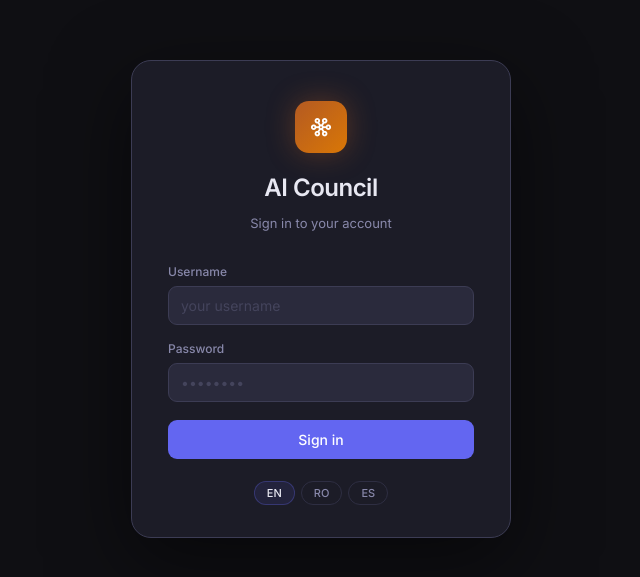
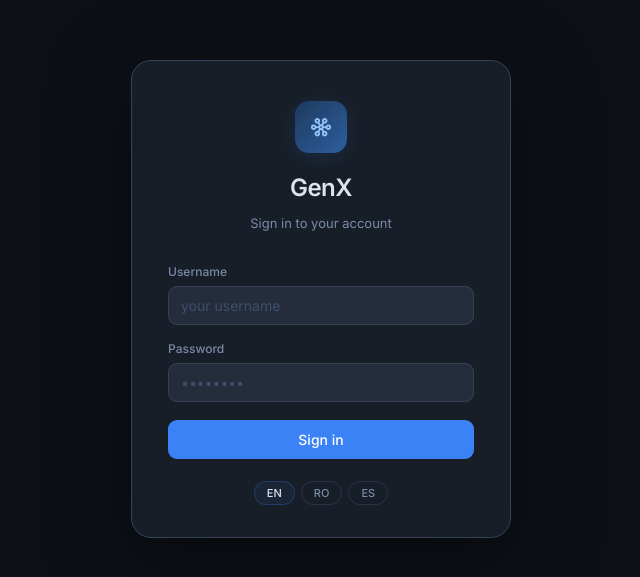
Before and after one commit to Prajituric/AI_Council, a website: page index.html in a window 1280 px wide. Shown: the part 101-678 px from the top of the page, without its empty margins (319-959 px from the left). Drawn offline with nearby package versions, Linux system fonts and the light colour scheme.

Commit message:
rebrand: AI Council → GenX, new steel-blue palette

````diff
--- a/app.js
+++ b/app.js
@@ -1,5 +1,5 @@
 /* ================================================================
-   AI Council v6 — app.js
+   GenX v6 — app.js
    Multi-tenancy · Background file jobs · i18n (EN/RO/ES)
    ================================================================ */
 'use strict';
@@ -21,13 +21,13 @@ const TRANSLATIONS = {
     logout: 'Logout', no_chats: 'No conversations yet.\nSend your first message.',
     today: 'Today', yesterday: 'Yesterday', this_week: 'This week', older: 'Older',
     // Welcome
-    welcome_title: 'AI Council', welcome_sub: 'Simultaneous perspectives from multiple AI models,\nsynthesized by Claude Sonnet 4.',
+    welcome_title: 'GenX', welcome_sub: 'Simultaneous perspectives from multiple AI models,\nsynthesized by Claude Sonnet 4.',
     s0: 'SaaS PRD with AI integration',
     s1: 'Sales chart + Excel table',
     s2: '8-slide investor pitch deck',
     s3: 'Microservices architecture diagram',
     // Input
-    input_placeholder: 'Message AI Council... (attach multiple files)',
+    input_placeholder: 'Message GenX... (attach multiple files)',
     input_note_suffix: ' · diagrams · charts · PPTX · DOCX · XLSX · PDF',
     no_models: 'No models active',
     // File chips
@@ -74,12 +74,12 @@ const TRANSLATIONS = {
     new_chat: 'Chat nou', search_placeholder: 'Caută...', logout: 'Deconectare',
     no_chats: 'Nicio conversație.\nTrimite primul mesaj.',
     today: 'Azi', yesterday: 'Ieri', this_week: 'Această săptămână', older: 'Mai vechi',
-    welcome_title: 'AI Council', welcome_sub: 'Perspective simultane de la mai multe modele AI,\nsintetizate de Claude Sonnet 4.',
+    welcome_title: 'GenX', welcome_sub: 'Perspective simultane de la mai multe modele AI,\nsintetizate de Claude Sonnet 4.',
     s0: 'PRD complet pentru o aplicație SaaS cu AI',
     s1: 'Grafic vânzări + tabel Excel',
     s2: 'Pitch deck investitori — 8 slide-uri PPTX',
     s3: 'Diagramă arhitectură microservicii (Mermaid)',
-    input_placeholder: 'Mesaj pentru AI Council... (atașează mai multe fișiere)',
+    input_placeholder: 'Mesaj pentru GenX... (atașează mai multe fișiere)',
     input_note_suffix: ' · diagrame · grafice · PPTX · DOCX · XLSX · PDF',
     no_models: 'Niciun model activ',
     uploading: 'Se uploadează...', extracting: 'Se extrage textul...', ready: 'Gata', error: 'Eroare',
@@ -117,12 +117,12 @@ const TRANSLATIONS = {
     new_chat: 'Nuevo chat', search_placeholder: 'Buscar...', logout: 'Cerrar sesión',
     no_chats: 'Sin conversaciones.\nEnvía tu primer mensaje.',
     today: 'Hoy', yesterday: 'Ayer', this_week: 'Esta semana', older: 'Más antiguo',
-    welcome_title: 'AI Council', welcome_sub: 'Perspectivas simultáneas de múltiples modelos de IA,\nsintetizadas por Claude Sonnet 4.',
+    welcome_title: 'GenX', welcome_sub: 'Perspectivas simultáneas de múltiples modelos de IA,\nsintetizadas por Claude Sonnet 4.',
     s0: 'PRD completo para app SaaS con IA',
     s1: 'Gráfico de ventas + tabla Excel',
     s2: 'Pitch deck de 8 diapositivas para inversores',
     s3: 'Diagrama de arquitectura de microservicios',
-    input_placeholder: 'Mensaje para AI Council... (adjunta varios archivos)',
+    input_placeholder: 'Mensaje para GenX... (adjunta varios archivos)',
     input_note_suffix: ' · diagramas · gráficos · PPTX · DOCX · XLSX · PDF',
     no_models: 'Sin modelos activos',
     uploading: 'Subiendo...', extracting: 'Extrayendo...', ready: 'Listo', error: 'Error',
@@ -571,7 +571,7 @@ async function deleteActiveChat(){if(S.activeChatId)await deleteChat(S.activeCha
 function exportChat(){
   if(!S.messages.length)return;
   const chat=S.chats.find(c=>c.id===S.activeChatId);
-  let md=`# ${chat?.title||'Chat'}\n_AI Council — ${new Date().toLocaleString()}_\n\n---\n\n`;
+  let md=`# ${chat?.title||'Chat'}\n_GenX — ${new Date().toLocaleString()}_\n\n---\n\n`;
   S.messages.forEach(msg=>{
     const v=msg.variants[msg.activeVariant];
     (v.attachments||[]).forEach(a=>{md+=`**[File: ${a.name}]**\n\n`;});
--- a/index.html
+++ b/index.html
@@ -7,9 +7,9 @@
   <meta name="mobile-web-app-capable" content="yes">
   <meta name="apple-mobile-web-app-capable" content="yes">
   <meta name="apple-mobile-web-app-status-bar-style" content="black-translucent">
-  <meta name="apple-mobile-web-app-title" content="AI Council">
+  <meta name="apple-mobile-web-app-title" content="GenX">
   <link rel="manifest" href="/manifest.json">
-  <title>AI Council</title>
+  <title>GenX</title>
   <link rel="preconnect" href="https://fonts.googleapis.com">
   <link href="https://fonts.googleapis.com/css2?family=Inter:wght@300;400;500;600&display=swap" rel="stylesheet">
   <link rel="stylesheet" href="https://cdn.jsdelivr.net/npm/@tabler/icons-webfont@3.14.0/dist/tabler-icons.min.css">
@@ -31,7 +31,7 @@
     <div class="login-logo">
       <div class="logo-icon"><i class="ti ti-topology-star-3"></i></div>
     </div>
-    <h1 class="login-title">AI Council</h1>
+    <h1 class="login-title">GenX</h1>
     <p class="login-sub" id="login-sub">Sign in to your account</p>
 
     <div class="login-form">
@@ -63,8 +63,12 @@
   <aside class="sidebar" id="sidebar">
     <div class="sidebar-top">
       <div class="logo">
-        <div class="logo-icon"><i class="ti ti-topology-star-3"></i></div>
-        <span class="logo-text">AI Council</span>
+        <div class="logo-icon">
+          <svg width="16" height="14" viewBox="0 0 16 14" fill="none" xmlns="http://www.w3.org/2000/svg">
+            <path d="M8 1L14.5 12.5H1.5L8 1Z" stroke="#93c5fd" stroke-width="1.5" stroke-linejoin="round" fill="rgba(59,130,246,.15)"/>
+          </svg>
+        </div>
+        <span class="logo-text">GenX</span>
       </div>
       <button class="btn-icon" onclick="App.newChat()" title="New chat"><i class="ti ti-edit"></i></button>
     </div>
@@ -129,8 +133,13 @@
 
     <main class="messages" id="messages">
       <div class="welcome" id="welcome">
-        <div class="welcome-logo"><i class="ti ti-topology-star-3"></i></div>
-        <h1 data-i18n="welcome_title">AI Council</h1>
+        <div class="welcome-logo">
+          <svg width="32" height="28" viewBox="0 0 32 28" fill="none" xmlns="http://www.w3.org/2000/svg">
+            <path d="M16 2L30 26H2L16 2Z" stroke="#5b9bd5" stroke-width="1.8" stroke-linejoin="round" fill="rgba(59,130,246,.12)"/>
+            <path d="M16 8L25 24H7L16 8Z" stroke="#3b82f6" stroke-width="1.2" stroke-linejoin="round" fill="rgba(59,130,246,.08)"/>
+          </svg>
+        </div>
+        <h1 data-i18n="welcome_title">GenX</h1>
         <p data-i18n="welcome_sub">Simultaneous perspectives from multiple AI models,<br>synthesized by Claude Sonnet 4.</p>
         <div class="suggestions">
           <button class="suggestion" onclick="App.suggest(0)"><i class="ti ti-file-description"></i><span data-i18n="s0">SaaS PRD with AI integration</span></button>
--- a/style.css
+++ b/style.css
@@ -1,23 +1,23 @@
 /* ================================================================
-   AI Council v5 — style.css
+   GenX — style.css
    ================================================================ */
 :root {
-  --bg:     #0f0f13;
-  --bg2:    #161620;
-  --bg3:    #1c1c27;
-  --bg4:    #22222f;
-  --bg5:    #2a2a3c;
-  --bd:     #2e2e42;
-  --bd2:    #3c3c54;
-  --tx:     #e8e8f2;
-  --tx2:    #8888aa;
-  --tx3:    #44445c;
-  --ac:     #6366f1;
-  --ac-bg:  rgba(99,102,241,.1);
-  --ac-bd:  rgba(99,102,241,.3);
-  --sy:     #8b5cf6;
-  --sy-bg:  rgba(139,92,246,.08);
-  --sy-bd:  rgba(139,92,246,.22);
+  --bg:     #0d1117;
+  --bg2:    #13181f;
+  --bg3:    #181e27;
+  --bg4:    #1e2533;
+  --bg5:    #252d3d;
+  --bd:     #2a3347;
+  --bd2:    #374259;
+  --tx:     #dde3ed;
+  --tx2:    #7a8aa8;
+  --tx3:    #3d4f6a;
+  --ac:     #3b82f6;
+  --ac-bg:  rgba(59,130,246,.08);
+  --ac-bd:  rgba(59,130,246,.25);
+  --sy:     #5b9bd5;
+  --sy-bg:  rgba(91,155,213,.07);
+  --sy-bd:  rgba(91,155,213,.2);
   --green:  #10b981;
   --red:    #ef4444;
   --yellow: #f59e0b;
@@ -41,7 +41,7 @@ a { color: var(--ac); }
 .sidebar { width: var(--sw); background: var(--bg2); border-right: 1px solid var(--bd); display: flex; flex-direction: column; flex-shrink: 0; transition: transform .25s cubic-bezier(.4,0,.2,1); z-index: 10; }
 .sidebar-top { display: flex; align-items: center; justify-content: space-between; padding: 14px 12px 10px; border-bottom: 1px solid var(--bd); flex-shrink: 0; }
 .logo { display: flex; align-items: center; gap: 9px; }
-.logo-icon { width: 30px; height: 30px; background: linear-gradient(135deg,#b45a22,#d97706); border-radius: 8px; display: flex; align-items: center; justify-content: center; color: white; font-size: 15px; box-shadow: 0 0 14px rgba(180,90,34,.3); }
+.logo-icon { width: 30px; height: 30px; background: linear-gradient(135deg,#1e3a5f,#2d5f9e); border-radius: 8px; display: flex; align-items: center; justify-content: center; color: #93c5fd; font-size: 15px; }
 .logo-text { font-size: 15px; font-weight: 600; letter-spacing: -.3px; }
 .sidebar-search { display: flex; align-items: center; gap: 7px; margin: 8px 10px 4px; padding: 6px 10px; background: var(--bg3); border: 1px solid var(--bd); border-radius: var(--r); }
 .sidebar-search i { color: var(--tx3); font-size: 13px; }
@@ -80,7 +80,7 @@ a { color: var(--ac); }
 .mpill { display: flex; align-items: center; gap: 5px; padding: 3px 10px; border-radius: 20px; font-size: 11px; font-weight: 500; white-space: nowrap; border: 1px solid var(--bd); flex-shrink: 0; transition: all .15s; }
 .mpill.active { background: var(--bg5); border-color: var(--bd2); color: var(--tx); }
 .mpill.inactive { color: var(--tx3); opacity: .5; }
-.mpill.synth { background: var(--sy-bg); border-color: var(--sy-bd); color: #c4b5fd; }
+.mpill.synth { background: var(--sy-bg); border-color: var(--sy-bd); color: #93c5fd; }
 .mpill-dot { width: 6px; height: 6px; border-radius: 50%; flex-shrink: 0; }
 
 /* ── MESSAGES ── */
@@ -92,7 +92,7 @@ a { color: var(--ac); }
 
 /* Welcome */
 .welcome { display: flex; flex-direction: column; align-items: center; justify-content: center; flex: 1; text-align: center; padding: 60px 20px 40px; max-width: 640px; margin: 0 auto; width: 100%; }
-.welcome-logo { width: 58px; height: 58px; background: linear-gradient(135deg,var(--ac-bg),var(--sy-bg)); border: 1px solid var(--ac-bd); border-radius: 16px; margin-bottom: 18px; display: flex; align-items: center; justify-content: center; font-size: 24px; color: var(--ac); box-shadow: 0 0 40px rgba(99,102,241,.1); }
+.welcome-logo { width: 58px; height: 58px; background: linear-gradient(135deg,#1a2e4a,#1e3f6e); border: 1px solid rgba(59,130,246,.2); border-radius: 16px; margin-bottom: 18px; display: flex; align-items: center; justify-content: center; }
 .welcome h1 { font-size: 28px; font-weight: 600; letter-spacing: -.7px; background: linear-gradient(135deg,var(--tx) 50%,var(--tx2)); -webkit-background-clip: text; -webkit-text-fill-color: transparent; margin-bottom: 10px; }
 .welcome p { color: var(--tx2); font-size: 15px; line-height: 1.7; margin-bottom: 28px; }
 .suggestions { display: grid; grid-template-columns: 1fr 1fr; gap: 8px; width: 100%; }
@@ -154,7 +154,7 @@ a { color: var(--ac); }
 @keyframes think { 0%,100%{opacity:.2;transform:scale(.7)} 50%{opacity:1;transform:scale(1)} }
 
 /* Synthesis */
-.synth { background: linear-gradient(135deg,var(--sy-bg),rgba(99,102,241,.02)); border: 1px solid var(--sy-bd); border-left: 3px solid var(--sy); border-radius: var(--rlg); padding: 14px 16px; }
+.synth { background: linear-gradient(135deg,var(--sy-bg),rgba(59,130,246,.02)); border: 1px solid var(--sy-bd); border-left: 3px solid var(--sy); border-radius: var(--rlg); padding: 14px 16px; }
 .synth-head { display: flex; align-items: center; gap: 10px; margin-bottom: 12px; padding-bottom: 10px; border-bottom: 1px solid var(--sy-bd); }
 .synth-icon { color: var(--sy); font-size: 16px; }
 .synth-title { font-size: 13px; font-weight: 600; }
@@ -330,7 +330,7 @@ a { color: var(--ac); }
 .login-logo .logo-icon {
   width: 52px; height: 52px; font-size: 22px;
   border-radius: 14px;
-  box-shadow: 0 0 28px rgba(180,90,34,.4);
+  box-shadow: 0 4px 20px rgba(30,58,95,.5);
 }
 .login-title {
   font-size: 24px; font-weight: 600; letter-spacing: -.5px;
@@ -424,7 +424,7 @@ a { color: var(--ac); }
   background: var(--ac-bg); border: 1px solid var(--ac-bd);
   margin-bottom: 4px;
 }
-.skills-link:hover { background: rgba(99,102,241,.18); }
+.skills-link:hover { background: rgba(59,130,246,.12); }
 .skills-link i { font-size: 15px; flex-shrink: 0; }
 .skill-active-dot {
   width: 7px; height: 7px; border-radius: 50%;
--- a/sw.js
+++ b/sw.js
@@ -1,5 +1,5 @@
 /* ================================================================
-   sw.js — AI Council Service Worker (PWA)
+   sw.js — GenX Service Worker (PWA)
 
    Strategy:
    - App shell (HTML, CSS, JS, fonts): cache-first, update in background.
@@ -75,11 +75,11 @@ self.addEventListener('fetch', event => {
 
       // Return cached immediately, update in background; or wait for network
       return cached || networkFetch || new Response(
-        '<!DOCTYPE html><html><head><meta charset="UTF-8"><title>AI Council — Offline</title>' +
+        '<!DOCTYPE html><html><head><meta charset="UTF-8"><title>GenX — Offline</title>' +
         '<meta name="viewport" content="width=device-width,initial-scale=1">' +
         '<style>body{background:#0f0f13;color:#e8e8f2;font-family:system-ui;display:flex;align-items:center;justify-content:center;height:100vh;margin:0;flex-direction:column;gap:16px}' +
         'h1{font-size:24px;font-weight:600}p{color:#8888aa;font-size:14px;text-align:center}</style></head>' +
-        '<body><h1>⚡ AI Council</h1><p>You\'re offline.<br>Reconnect to continue your conversation.</p></body></html>',
+        '<body><h1>⚡ GenX</h1><p>You\'re offline.<br>Reconnect to continue your conversation.</p></body></html>',
         { headers: { 'Content-Type': 'text/html' } }
       );
     })
--- a/ui.js
+++ b/ui.js
@@ -677,19 +677,19 @@ function dlPdf(id){
   const {jsPDF}=window.jspdf;const doc=new jsPDF({orientation:'p',unit:'mm',format:'a4'});
   const lines=t2.replace(/[#*`]/g,'').split('\n').filter(l=>l.trim());let y=20;
   lines.forEach(line=>{if(y>270){doc.addPage();y=20;}doc.setFontSize(line.match(/^#+/)?14:11);doc.text(doc.splitTextToSize(line.slice(0,200),170),15,y);y+=line.match(/^#+/)?8:6;});
-  doc.save(`AI_Council_${id}.pdf`);
+  doc.save(`GenX_${id}.pdf`);
 }
 function dlPptx(id){const raw=getDocData(id,'presentation');let cfg;if(raw){try{cfg=JSON.parse(raw);}catch{}}if(!cfg){const t2=getSynthText(id);cfg=autoToPptx(t2,S.messages.find(m=>m.id===id)?.variants[0]?.userText||'');}buildPptx(cfg);}
 function dlXlsx(id){const raw=getDocData(id,'xlsx');let cfg;if(raw){try{cfg=JSON.parse(raw);}catch{}}if(!cfg||!cfg.sheets)cfg=mdToXlsx(getSynthText(id));buildXlsx(cfg);}
 function dlDocx(id){const raw=getDocData(id,'docx');let cfg;if(raw){try{cfg=JSON.parse(raw);}catch{}}buildDocxFromText(cfg||{},getSynthText(id));}
-function dlHtml(id){const raw=getDocData(id,'html-doc');if(raw){dl(raw,`doc_${id}.html`,'text/html');return;}const t2=getSynthText(id);const html=`<!DOCTYPE html><html lang="en"><head><meta charset="UTF-8"><title>AI Council</title><style>body{font-family:system-ui;max-width:900px;margin:0 auto;padding:2rem;line-height:1.7}h1,h2,h3{color:#333}table{border-collapse:collapse;width:100%}th,td{border:1px solid #ddd;padding:8px}th{background:#f5f5f5}code{background:#f0f0f0;padding:2px 5px;border-radius:3px}pre{background:#f0f0f0;padding:1rem;border-radius:6px;overflow-x:auto}</style></head><body>${marked.parse(t2)}</body></html>`;dl(html,`doc_${id}.html`,'text/html');}
+function dlHtml(id){const raw=getDocData(id,'html-doc');if(raw){dl(raw,`doc_${id}.html`,'text/html');return;}const t2=getSynthText(id);const html=`<!DOCTYPE html><html lang="en"><head><meta charset="UTF-8"><title>GenX</title><style>body{font-family:system-ui;max-width:900px;margin:0 auto;padding:2rem;line-height:1.7}h1,h2,h3{color:#333}table{border-collapse:collapse;width:100%}th,td{border:1px solid #ddd;padding:8px}th{background:#f5f5f5}code{background:#f0f0f0;padding:2px 5px;border-radius:3px}pre{background:#f0f0f0;padding:1rem;border-radius:6px;overflow-x:auto}</style></head><body>${marked.parse(t2)}</body></html>`;dl(html,`doc_${id}.html`,'text/html');}
 function dlCsv(id){const raw=getDocData(id,'csv');if(raw){dl(raw,`data_${id}.csv`,'text/csv');return;}const t2=getSynthText(id);const m=t2.match(/\|.+\|[\s\S]*?\n(?=\n|$)/);if(m){const csv=m[0].split('\n').filter(r=>!r.match(/^[\|\s\-:]+$/)).map(r=>r.split('|').filter(c=>c.trim()).map(c=>`"${c.trim()}"`).join(',')).join('\n');dl(csv,`data_${id}.csv`,'text/csv');}}
 
-function autoToPptx(text,title){const slides=[];let cur=null;text.split('\n').forEach(line=>{if(line.startsWith('## ')||line.startsWith('### ')){if(cur)slides.push(cur);cur={title:line.replace(/^#+\s*/,'').replace(/[✅💡⚠🎯]/g,'').trim(),bullets:[],notes:''};}else if(cur&&(line.startsWith('- ')||line.startsWith('* '))){cur.bullets.push(line.slice(2).trim());}else if(cur&&line.trim()&&!line.startsWith('```')){cur.notes+=line.trim()+' ';}});if(cur)slides.push(cur);return{title:title||'AI Council',subtitle:'Generated by AI Council',slides:slides.slice(0,15)};}
-function buildPptx(cfg){if(typeof PptxGenJS==='undefined'){alert('PptxGenJS not loaded.');return;}const prs=new PptxGenJS();prs.layout='LAYOUT_WIDE';prs.author='AI Council';const ts=prs.addSlide();ts.background={color:'0f0f13'};ts.addText(cfg.title||'Presentation',{x:.5,y:1.5,w:12,h:1.5,fontSize:40,color:'E8E8F2',bold:true,align:'center'});if(cfg.subtitle)ts.addText(cfg.subtitle,{x:.5,y:3.2,w:12,h:.6,fontSize:20,color:'8888AA',align:'center'});ts.addText('AI Council',{x:.5,y:6.8,w:12,h:.3,fontSize:12,color:'6366F1',align:'center'});(cfg.slides||[]).forEach((slide,i)=>{const s=prs.addSlide();s.background={color:'0f0f13'};s.addText(slide.title||`Slide ${i+1}`,{x:.5,y:.3,w:12,h:.8,fontSize:26,color:'E8E8F2',bold:true});s.addShape(prs.ShapeType.rect,{x:.5,y:1.2,w:12,h:.03,fill:{color:'6366F1'}});if(slide.bullets?.length){const bt=slide.bullets.slice(0,8).map(b=>({text:b,options:{bullet:{code:'2022'},fontSize:18,color:'E8E8F2',paraSpaceBefore:10}}));s.addText(bt,{x:.5,y:1.4,w:12,h:4.5,valign:'top'});}if(slide.notes)s.addNotes(slide.notes);s.addText(`${i+2}`,{x:12.3,y:6.9,w:.5,h:.3,fontSize:11,color:'444466',align:'right'});});prs.writeFile({fileName:`AI_Council_${Date.now()}.pptx`});}
+function autoToPptx(text,title){const slides=[];let cur=null;text.split('\n').forEach(line=>{if(line.startsWith('## ')||line.startsWith('### ')){if(cur)slides.push(cur);cur={title:line.replace(/^#+\s*/,'').replace(/[✅💡⚠🎯]/g,'').trim(),bullets:[],notes:''};}else if(cur&&(line.startsWith('- ')||line.startsWith('* '))){cur.bullets.push(line.slice(2).trim());}else if(cur&&line.trim()&&!line.startsWith('```')){cur.notes+=line.trim()+' ';}});if(cur)slides.push(cur);return{title:title||'GenX',subtitle:'Generated by GenX',slides:slides.slice(0,15)};}
+function buildPptx(cfg){if(typeof PptxGenJS==='undefined'){alert('PptxGenJS not loaded.');return;}const prs=new PptxGenJS();prs.layout='LAYOUT_WIDE';prs.author='GenX';const ts=prs.addSlide();ts.background={color:'0f0f13'};ts.addText(cfg.title||'Presentation',{x:.5,y:1.5,w:12,h:1.5,fontSize:40,color:'E8E8F2',bold:true,align:'center'});if(cfg.subtitle)ts.addText(cfg.subtitle,{x:.5,y:3.2,w:12,h:.6,fontSize:20,color:'8888AA',align:'center'});ts.addText('GenX',{x:.5,y:6.8,w:12,h:.3,fontSize:12,color:'4a7fc1',align:'center'});(cfg.slides||[]).forEach((slide,i)=>{const s=prs.addSlide();s.background={color:'0f0f13'};s.addText(slide.title||`Slide ${i+1}`,{x:.5,y:.3,w:12,h:.8,fontSize:26,color:'E8E8F2',bold:true});s.addShape(prs.ShapeType.rect,{x:.5,y:1.2,w:12,h:.03,fill:{color:'4a7fc1'}});if(slide.bullets?.length){const bt=slide.bullets.slice(0,8).map(b=>({text:b,options:{bullet:{code:'2022'},fontSize:18,color:'E8E8F2',paraSpaceBefore:10}}));s.addText(bt,{x:.5,y:1.4,w:12,h:4.5,valign:'top'});}if(slide.notes)s.addNotes(slide.notes);s.addText(`${i+2}`,{x:12.3,y:6.9,w:.5,h:.3,fontSize:11,color:'444466',align:'right'});});prs.writeFile({fileName:`GenX_${Date.now()}.pptx`});}
 function mdToXlsx(text){const sheets=[];let cur=null;text.split('\n').forEach(line=>{if(line.startsWith('## ')||line.startsWith('### ')){if(cur)sheets.push(cur);cur={name:line.replace(/^#+\s*/,'').slice(0,31),headers:[],rows:[]};}else if(cur&&line.match(/^\|.+\|$/)){const cells=line.split('|').filter(c=>c.trim());if(!cur.headers.length&&!line.match(/^[\|\s\-:]+$/))cur.headers=cells.map(c=>c.trim());else if(!line.match(/^[\|\s\-:]+$/))cur.rows.push(cells.map(c=>c.trim()));}});if(cur)sheets.push(cur);if(!sheets.length)sheets.push({name:'Sheet1',headers:['Content'],rows:text.split('\n').filter(l=>l.trim()).map(l=>[l])});return{sheets};}
-function buildXlsx(cfg){if(typeof XLSX==='undefined'){alert('SheetJS not loaded.');return;}const wb=XLSX.utils.book_new();(cfg.sheets||[]).forEach(sheet=>{const data=[sheet.headers||[],...(sheet.rows||[])];const ws=XLSX.utils.aoa_to_sheet(data);XLSX.utils.book_append_sheet(wb,ws,(sheet.name||'Sheet1').slice(0,31));});XLSX.writeFile(wb,`AI_Council_${Date.now()}.xlsx`);}
-function buildDocxFromText(cfg,rawText){if(typeof docx==='undefined'){dl(rawText,'document.md','text/markdown');return;}const{Document,Packer,Paragraph,TextRun,HeadingLevel}=docx;const children=[];(rawText||'').split('\n').forEach(line=>{if(line.startsWith('# '))children.push(new Paragraph({text:line.slice(2),heading:HeadingLevel.HEADING_1}));else if(line.startsWith('## '))children.push(new Paragraph({text:line.slice(3),heading:HeadingLevel.HEADING_2}));else if(line.startsWith('### '))children.push(new Paragraph({text:line.slice(4),heading:HeadingLevel.HEADING_3}));else if(line.startsWith('- '))children.push(new Paragraph({text:line.slice(2),bullet:{level:0}}));else if(line.trim())children.push(new Paragraph({children:[new TextRun(line)]}));else children.push(new Paragraph({}));});const doc2=new Document({sections:[{properties:{},children}]});Packer.toBlob(doc2).then(blob=>{const a=document.createElement('a');a.href=URL.createObjectURL(blob);a.download=`AI_Council_${Date.now()}.docx`;a.click();});}
+function buildXlsx(cfg){if(typeof XLSX==='undefined'){alert('SheetJS not loaded.');return;}const wb=XLSX.utils.book_new();(cfg.sheets||[]).forEach(sheet=>{const data=[sheet.headers||[],...(sheet.rows||[])];const ws=XLSX.utils.aoa_to_sheet(data);XLSX.utils.book_append_sheet(wb,ws,(sheet.name||'Sheet1').slice(0,31));});XLSX.writeFile(wb,`GenX_${Date.now()}.xlsx`);}
+function buildDocxFromText(cfg,rawText){if(typeof docx==='undefined'){dl(rawText,'document.md','text/markdown');return;}const{Document,Packer,Paragraph,TextRun,HeadingLevel}=docx;const children=[];(rawText||'').split('\n').forEach(line=>{if(line.startsWith('# '))children.push(new Paragraph({text:line.slice(2),heading:HeadingLevel.HEADING_1}));else if(line.startsWith('## '))children.push(new Paragraph({text:line.slice(3),heading:HeadingLevel.HEADING_2}));else if(line.startsWith('### '))children.push(new Paragraph({text:line.slice(4),heading:HeadingLevel.HEADING_3}));else if(line.startsWith('- '))children.push(new Paragraph({text:line.slice(2),bullet:{level:0}}));else if(line.trim())children.push(new Paragraph({children:[new TextRun(line)]}));else children.push(new Paragraph({}));});const doc2=new Document({sections:[{properties:{},children}]});Packer.toBlob(doc2).then(blob=>{const a=document.createElement('a');a.href=URL.createObjectURL(blob);a.download=`GenX_${Date.now()}.docx`;a.click();});}
 
 // ══════════════════════════════════════════════════════════════
 //  USAGE / COST DASHBOARD
````
Also changed, not shown: manifest.json.
